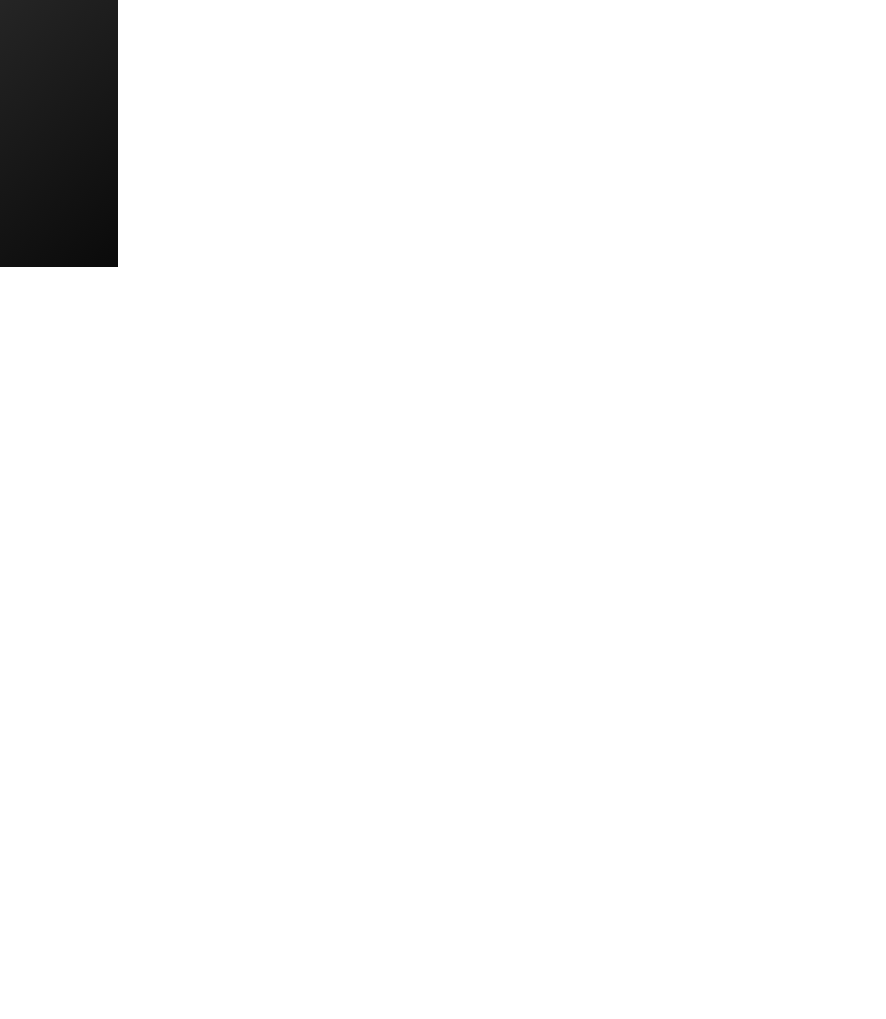
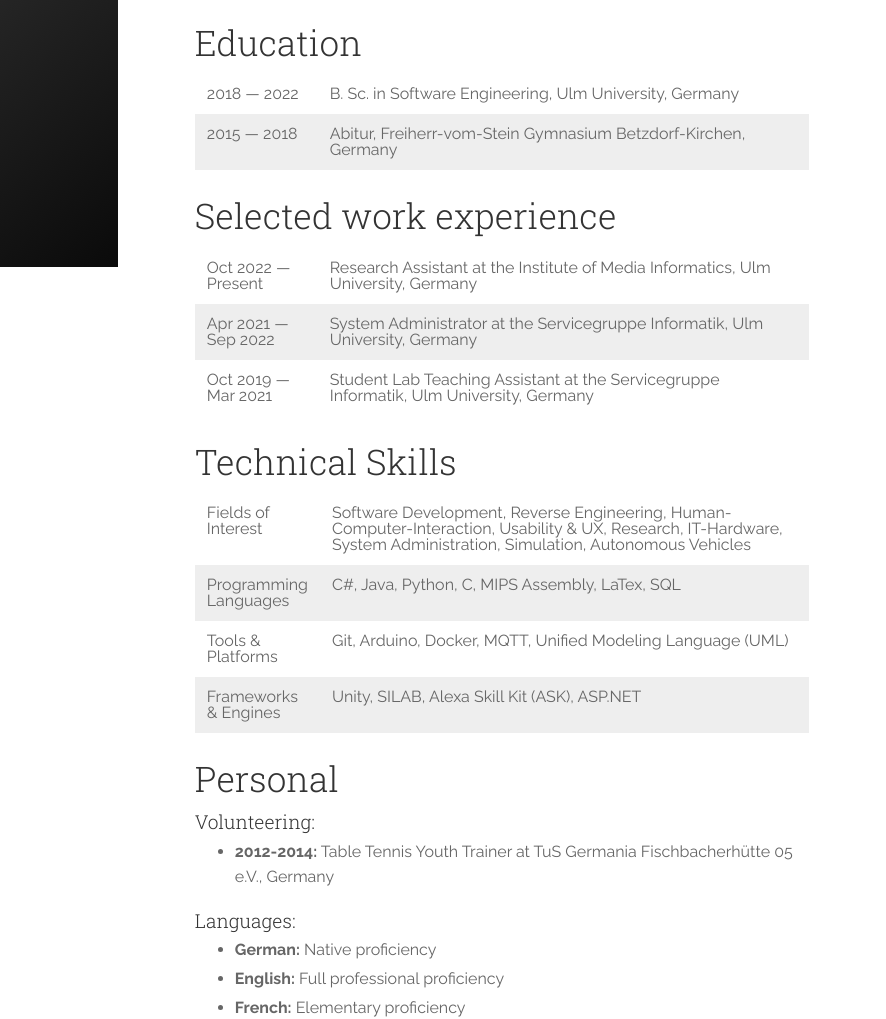
Before and after one commit to Brotenko/brotenko.github.io, a plain HTML site: page cv/index.html in a window 1280 px wide. Shown: the part 533-1552 px from the top of the page, 394-1280 px from the left. Before the commit the page ends 800 px from the top, so only its background shows below. Drawn offline with nearby package versions, Linux system fonts and the light colour scheme; grey boxes are pictures that could not be loaded.

Commit message:
finish cv

```diff
--- a/cv/index.html
+++ b/cv/index.html
@@ -102,12 +102,92 @@
     <div class="content-wrapper">
       <div class="content-wrapper__inner">
 <!--Content goes here-->
-        <h1 id="background">Background</h1>
-	        <p>Text hier</p>
-        <h1 id="academic-awards">Academic Awards</h1>
-          <p>Text hier</p>
-        <h1 id="academic-services">Academic Services</h1>
-          <p>Text hier</p>
+        <h1>Curriculum Vitae</h1>
+        <h2>Summary</h2>
+          <p>I am a <strong>software engineer</strong> with experience in software development, reverse engineering, and simulation design. My experiences include C#, Unity, SILAB, Java, Python, Arduino, and more.</p>
+          <p>My most <strong>prevelant project</strong> is collaborating with an international team of reverse engineers to manually decompile a retro videogame's the MIPS assembly code into C for preservation purposes. I also collaborated with a team of <strong>hobbyist game developers</strong> to modify a pre-existing project in order to include our original ideas, and assets.</p>
+          <p>My strength is coming up with creative and effective solutions to problems and realising them in a timely and <strong>professional manner</strong>. I'm always looking for new tools and projects to indulge myself in and learn from.</p>
+        <h2>Education</h2>
+          <table>
+            <colgroup>
+              <col width="20%" />
+              <col width="80%" />
+            </colgroup>
+            <tbody>
+              <tr class="odd">
+                <td align="left">2018 — 2022</td>
+                <td align="left">B. Sc. in Software Engineering, Ulm University, Germany</td>
+              </tr>
+              <tr class="even">
+                <td align="left">2015 — 2018</td>
+                <td align="left">Abitur, Freiherr-vom-Stein Gymnasium Betzdorf-Kirchen, Germany</td>
+              </tr>
+            </tbody>
+          </table>
+        <h2>Selected work experience</h2>
+          <table>
+            <colgroup>
+              <col width="20%" />
+              <col width="80%" />
+            </colgroup>
+            <tbody>
+              <tr class="odd">
+                <td align="left">Oct 2022 — Present</td>
+                <td align="left">Research Assistant at the Institute of Media Informatics, Ulm University, Germany</td>
+              </tr>
+              <tr class="even">
+                <td align="left">Apr 2021 — Sep 2022</td>
+                <td align="left">System Administrator at the Servicegruppe Informatik, Ulm University, Germany</td>
+              </tr>
+              <tr class="odd">
+                <td align="left">Oct 2019 — Mar 2021</td>
+                <td align="left">Student Lab Teaching Assistant at the Servicegruppe Informatik, Ulm University, Germany</td>
+              </tr>
+            </tbody>
+          </table>
+        <h2 id="technical-skills">Technical Skills</h2>
+          <table>
+            <colgroup>
+              <col width="20%" />
+              <col width="80%" />
+            </colgroup>
+            <tbody>
+              <tr class="odd">
+                <td align="left">Fields of Interest</td>
+                <td align="left">Software Development, Reverse Engineering, Human-Computer-Interaction, Usability & UX, Research, IT-Hardware, System Administration, Simulation, Autonomous Vehicles</td>
+              </tr>
+              <tr class="even">
+                <td align="left">Programming Languages</td>
+                <td align="left">C#, Java, Python, C, MIPS Assembly, LaTex, SQL</td>
+              </tr>
+              <tr class="odd">
+                <td align="left">Tools & Platforms</td>
+                <td align="left">Git, Arduino, Docker, MQTT, Unified Modeling Language (UML)</td>
+              </tr>
+              <tr class="even">
+                <td align="left">Frameworks & Engines</td>
+                <td align="left">Unity, SILAB, Alexa Skill Kit (ASK), ASP.NET</td>
+              </tr>
+            </tbody>
+          </table>
+        <h2 id="personal">Personal</h2>
+          <h4 id="volunteering">Volunteering:</h4>
+            <ul>
+              <li><strong>2012-2014:</strong> Table Tennis Youth Trainer at TuS Germania Fischbacherhütte 05 e.V., Germany</li>
+            </ul>
+          <h4 id="languages">Languages:</h4>
+            <ul>
+              <li><strong>German:</strong> Native proficiency</li>
+              <li><strong>English:</strong> Full professional proficiency</li>
+              <li><strong>French:</strong> Elementary proficiency</li>
+            </ul>
+          <h4 id="hobbies-and-interest">Hobbies & Interests:</h4>
+            <ul>
+              <li><strong>Sports:</strong> Volleyball, Badmintion, Table tennis, Cycling</li>
+              <li><strong>Tech:</strong> Reverse Engineering, Game Development, Gaming</li>
+              <li><strong>Culture:</strong> Music, Drawing</li>
+              <li><strong>Other:</strong> Cooking</li>
+            </ul>
 <!--Until here-->
       </div>
       <footer class="footer">
```
Also changed, not shown: about/index.html (+3 -47 lines).
